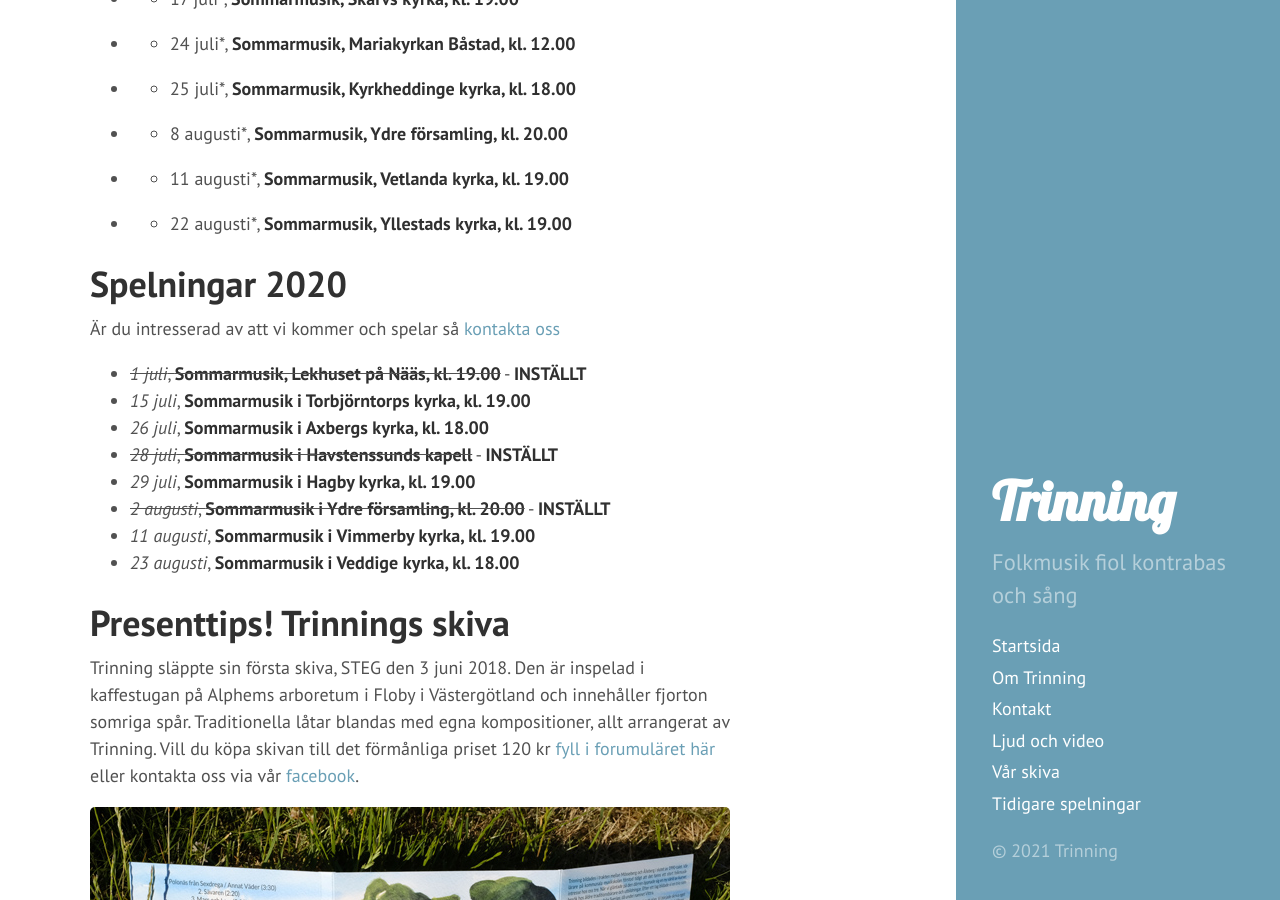
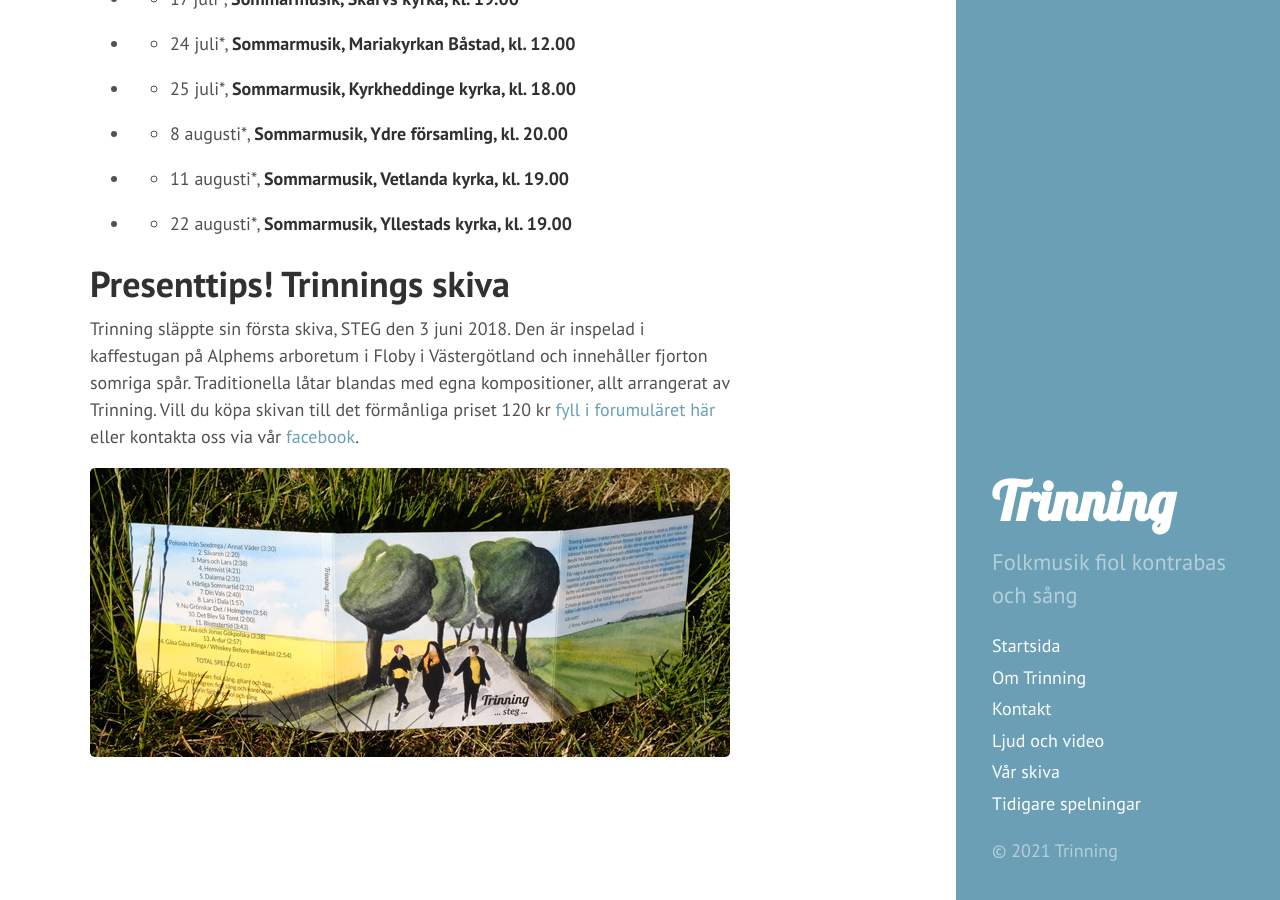
Before and after one commit to trinning/trinning.github.io, a Jekyll site: the page built from index.md, in a window 1280 px wide and 900 px high, scrolled down 735 px. Built offline with Jekyll 4.4.1, drawn with Linux system fonts in a browser that asks for light colours.

Commit message:
Update index.md

```diff
--- a/index.md
+++ b/index.md
@@ -22,18 +22,6 @@ Förändringar kan komma att ske beroende på pågående pandemi.
 * * 11 augusti*, **Sommarmusik, Vetlanda kyrka, kl. 19.00**
 * * 22 augusti*, **Sommarmusik, Yllestads kyrka, kl. 19.00**
 
-# Spelningar 2020
-Är du intresserad av att vi kommer och spelar så [kontakta oss](/kontakt)
-
-* ~~*1 juli*, **Sommarmusik, Lekhuset på Nääs, kl. 19.00**~~ - **INSTÄLLT**
-* *15 juli*, **Sommarmusik i Torbjörntorps kyrka, kl. 19.00**
-* *26 juli*, **Sommarmusik i Axbergs kyrka, kl. 18.00**
-* ~~*28 juli*, **Sommarmusik i Havstenssunds kapell**~~ - **INSTÄLLT**
-* *29 juli*, **Sommarmusik i Hagby kyrka, kl. 19.00**
-* ~~*2 augusti*, **Sommarmusik i Ydre församling, kl. 20.00**~~ - **INSTÄLLT**
-* *11 augusti*, **Sommarmusik i Vimmerby kyrka, kl. 19.00**
-* *23 augusti*, **Sommarmusik i Veddige kyrka, kl. 18.00**
-
 # Presenttips! Trinnings skiva
 Trinning släppte sin första skiva, STEG den 3 juni 2018. Den är inspelad i kaffestugan på Alphems arboretum i Floby i Västergötland och innehåller fjorton somriga spår. Traditionella låtar blandas med egna kompositioner, allt arrangerat av Trinning. Vill du köpa skivan till det förmånliga priset 120 kr [fyll i forumuläret här](/skivor) eller kontakta oss via vår [facebook](https://www.facebook.com/trinningfolk/).
 
```
